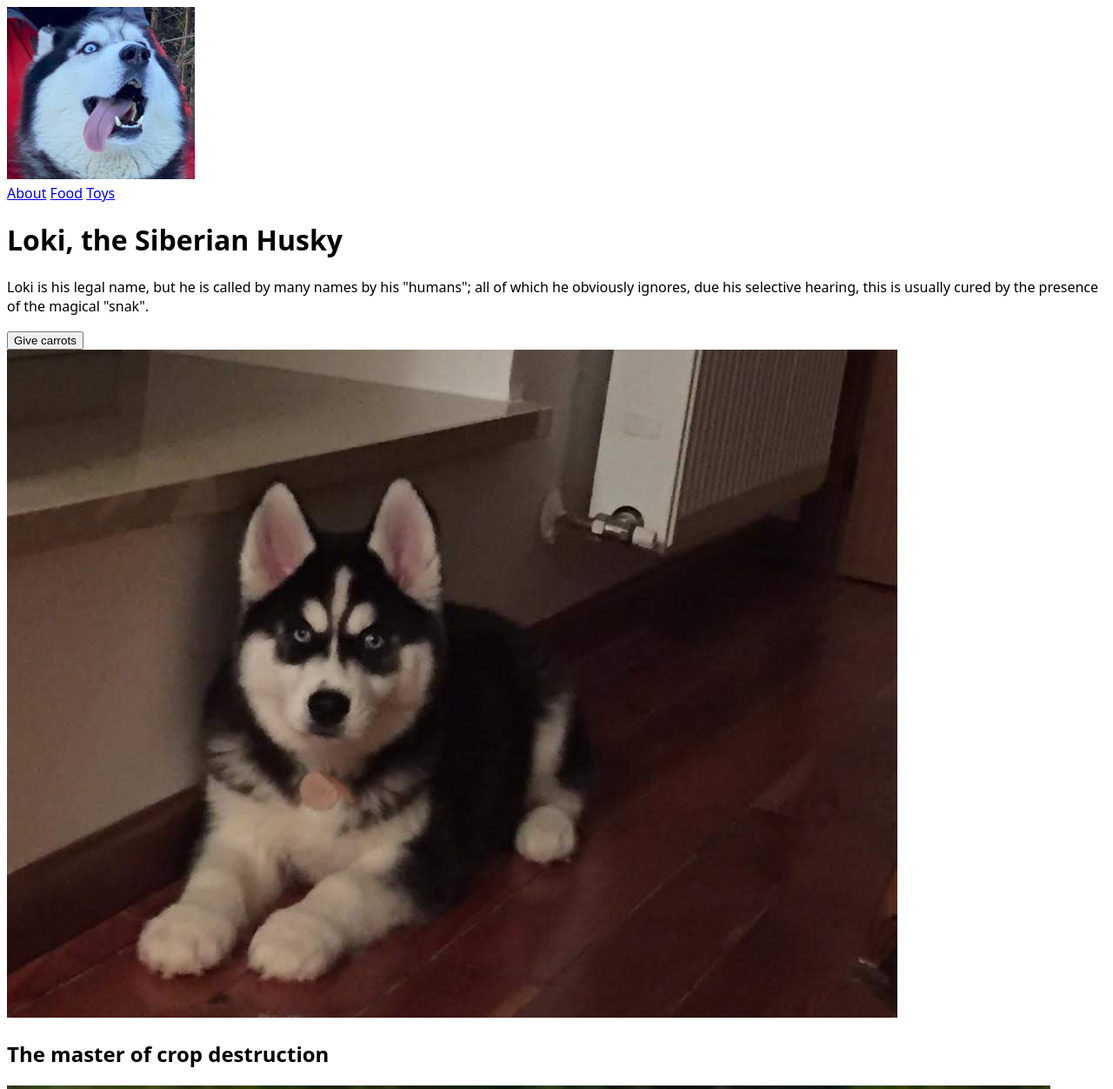
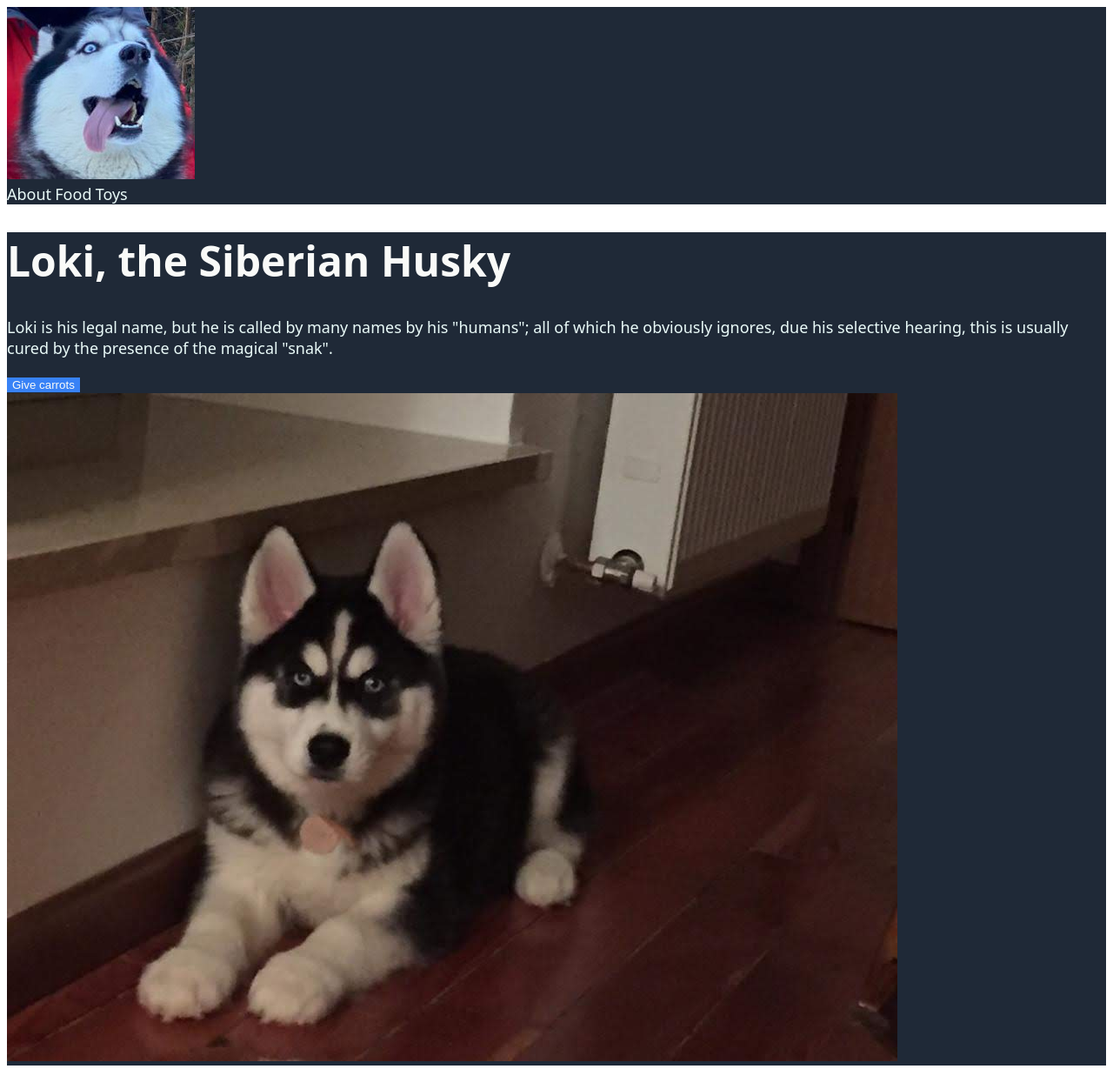
Before and after one commit to SaBah2790/Loki-style, a plain HTML site: page index.html in a window 1280 px wide. Shown: the top 1252 px of the page at 87% size. Drawn offline with Linux system fonts and the light colour scheme.

Commit message:
added text styling and colours

```diff
--- a/index.html
+++ b/index.html
@@ -24,7 +24,7 @@
       </nav>
       <div class="hero">
         <h1>Loki, the Siberian Husky</h1>
-        <p>
+        <p class="hero-text">
           Loki is his legal name, but he is called by many names by his
           "humans"; all of which he obviously ignores, due his selective
           hearing, this is usually cured by the presence of the magical "snak".
@@ -94,7 +94,8 @@
           "I'm terrified by people who own huskies. You're going to adopt a
           little wolf who will run your whole home?! But they're also a
           permanent toddler who knows how to speak, just enough to bully you??
-          How are you people strong enough for this?" <span> Anonymous </span>
+          How are you people strong enough for this?" <br />
+          -Anonymous
         </p>
       </div>
       <div class="more-about">
--- a/style.css
+++ b/style.css
@@ -3,10 +3,48 @@ body {
     Oxygen, Ubuntu, Cantarell, "Open Sans", "Helvetica Neue", sans-serif;
 }
 /*navigation*/
-
+.navigation {
+  background-color: #1f2937;
+}
+a {
+  text-decoration: none;
+  font-size: 18px;
+  color: #e9faf8;
+}
 /*hero*/
-
+h1 {
+  font-size: 48px;
+  font-weight: bolder;
+  color: #f9faf8;
+}
+.hero {
+  background-color: #1f2937;
+  color: #f9faf8;
+}
+.hero-text {
+  font-size: 18px;
+  color: #e9faf8;
+}
+.carrot-button {
+  background-color: #3882f6;
+  color: #f9faf8;
+  border: none;
+}
 /*husky content*/
+h2 {
+  font-size: 36px;
+  font-weight: bolder;
+  color: #1f2937;
+}
 /*quote*/
+.quote-about {
+  background-color: #e5e7eb;
+  color: #1f2937;
+  font-size: 36px;
+  font-style: italic;
+}
 /*husky info*/
 /*footer*/
+footer {
+  background-color: #1f2937;
+}
```
